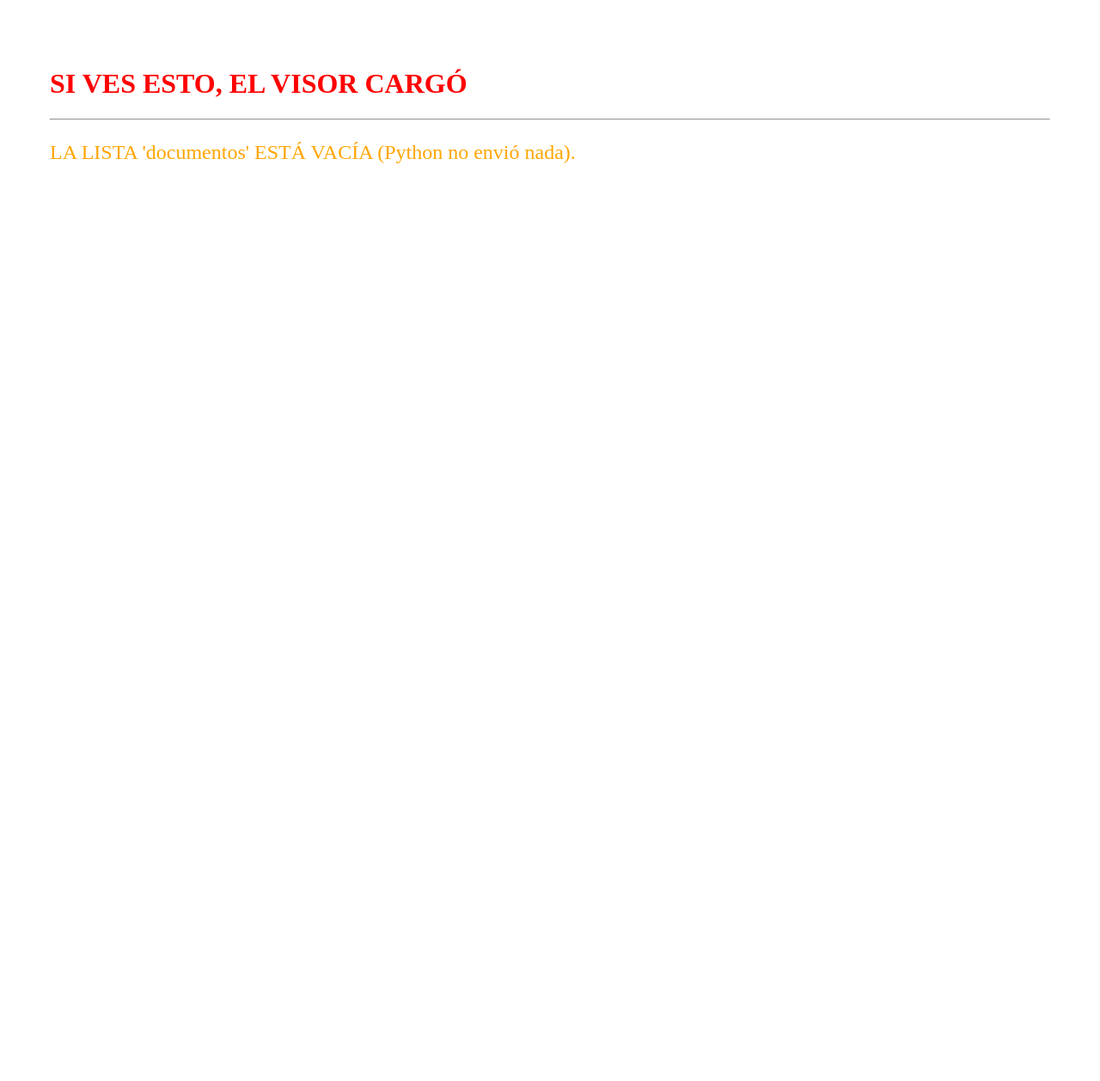
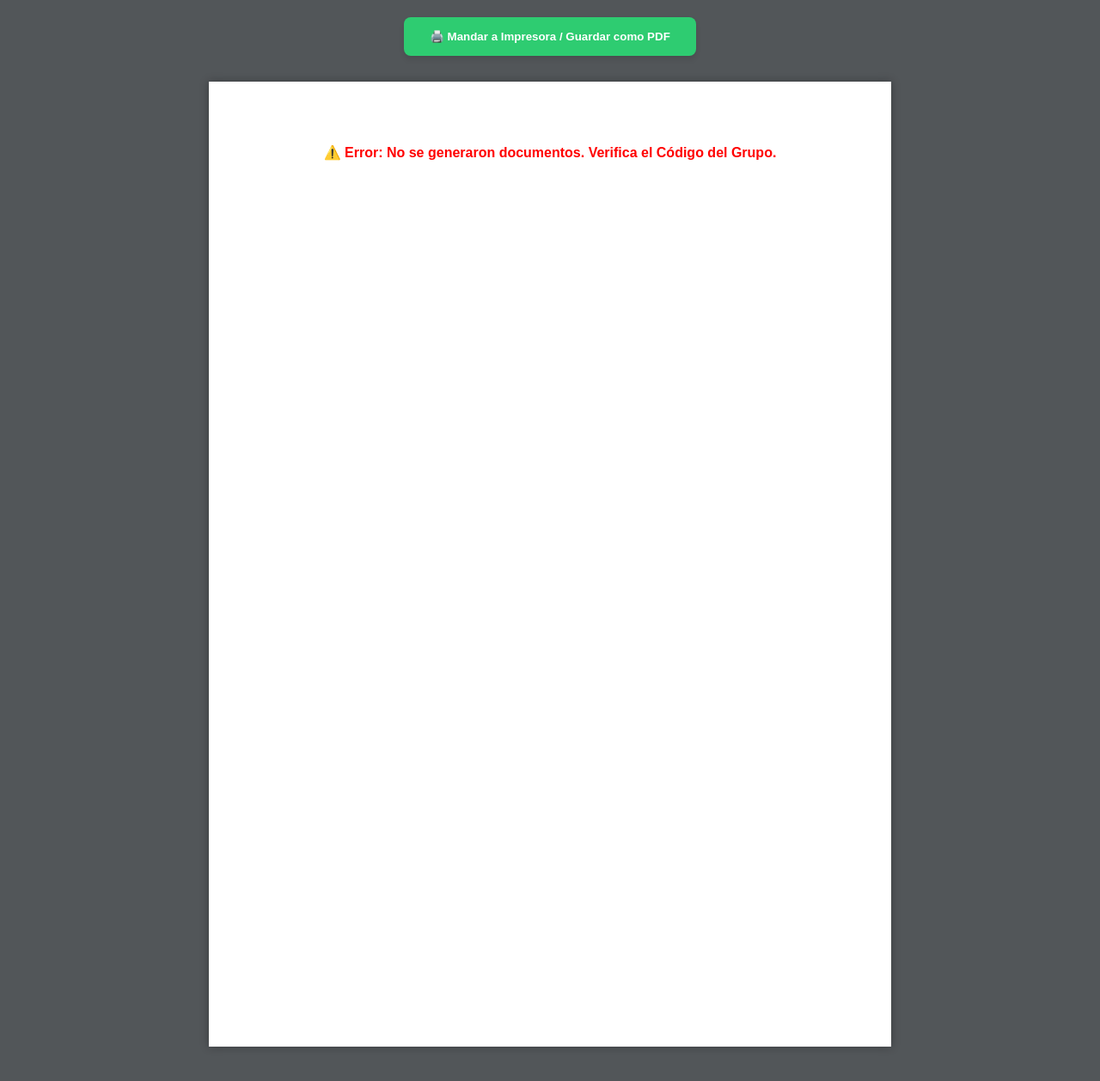
Before and after one commit to contactoeisenseguridad/sistema, a Django app: template alumnos/templates/repositorio/visor_impresion.html in a window 1280 px wide. Shown: the whole page at 86% size. Before the commit the page ends 190 px from the top, so only its background shows below. Run offline with Django 5.2, Linux system fonts and the light colour scheme; the template is opened without the code that fills it, so the values that code supplies are empty.

Commit message:
Prueba 4

```diff
--- a/alumnos/templates/repositorio/visor_impresion.html
+++ b/alumnos/templates/repositorio/visor_impresion.html
@@ -1,22 +1,79 @@
 <!DOCTYPE html>
-<html>
+<html lang="es">
 <head>
-    <title>PRUEBA DE IMPRESION</title>
+    <meta charset="UTF-8">
+    <title>Impresión Masiva - OTEC UNO</title>
+    <style>
+        /* Estilos para vista en pantalla */
+        body {
+            background: #525659;
+            margin: 0;
+            padding: 20px;
+            display: flex;
+            flex-direction: column;
+            align-items: center;
+            font-family: Arial, sans-serif;
+        }
+
+        .no-print-header {
+            background: #2ecc71;
+            color: white;
+            padding: 15px 30px;
+            border-radius: 8px;
+            text-decoration: none;
+            font-weight: bold;
+            margin-bottom: 30px;
+            box-shadow: 0 4px 6px rgba(0,0,0,0.1);
+            position: sticky;
+            top: 10px;
+            z-index: 100;
+            cursor: pointer;
+            border: none;
+        }
+
+        .documento-pagina {
+            background: white;
+            color: black;
+            width: 21cm;
+            min-height: 29.7cm; /* Tamaño A4 */
+            padding: 1.5cm;
+            margin-bottom: 20px;
+            box-shadow: 0 0 10px rgba(0,0,0,0.3);
+            box-sizing: border-box;
+        }
+
+        /* Estilos para IMPRESIÓN REAL */
+        @media print {
+            body { background: white; padding: 0; }
+            .no-print-header { display: none; }
+            .documento-pagina {
+                margin: 0;
+                box-shadow: none;
+                page-break-after: always; /* Obliga a cambiar de hoja por alumno */
+                border: none;
+            }
+        }
+    </style>
 </head>
-<body style="background: white; color: black; padding: 50px;">
+<body>
 
-    <h1 style="color: red;">SI VES ESTO, EL VISOR CARGÓ</h1>
-    <hr>
+    <button class="no-print-header" onclick="window.print()">
+        🖨️ Mandar a Impresora / Guardar como PDF
+    </button>
 
+    <div class="contenedor-masivo">
         {% for doc in documentos %}
-        <div style="border: 5px solid blue; margin: 20px; padding: 20px;">
+            <div class="documento-pagina">
                 {{ doc|safe }}
             </div>
         {% empty %}
-        <p style="font-size: 24px; color: orange;">
-            LA LISTA 'documentos' ESTÁ VACÍA (Python no envió nada).
+            <div class="documento-pagina">
+                <p style="text-align: center; color: red; font-weight: bold;">
+                    ⚠️ Error: No se generaron documentos. Verifica el Código del Grupo.
                 </p>
+            </div>
         {% endfor %}
+    </div>
 
 </body>
 </html>
```
Lines whose indentation alone changed are shown as unchanged.
